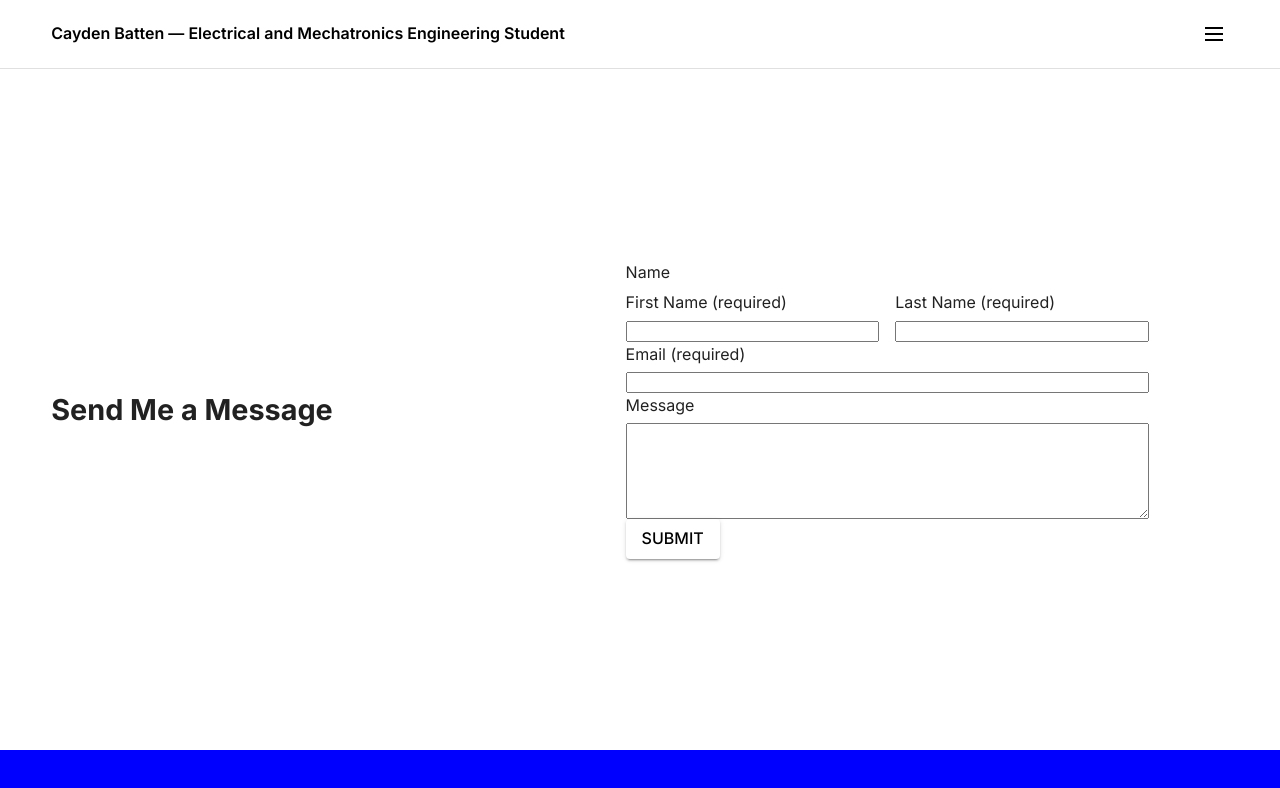
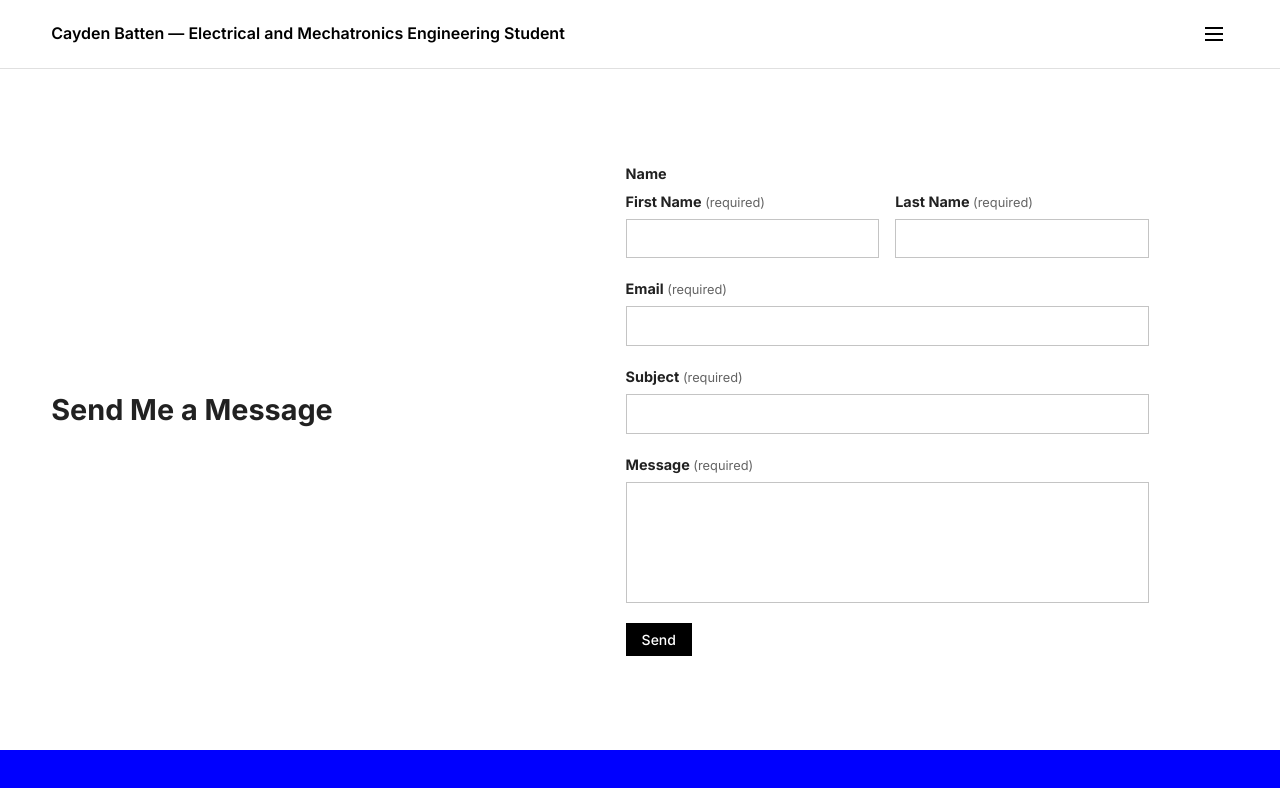
Before and after one commit to ClearlyRubix/Portfolio2, a React (Vite) app: page /contact in a window 1280 px wide. Shown: the top 788 px of the page. Built offline with nearby package versions, Linux system fonts and the light colour scheme.

Commit message:
Contact Form styled up

```diff
--- a/src/components/Navbar.tsx
+++ b/src/components/Navbar.tsx
@@ -337,9 +337,10 @@ export const Navbar = ({
             textDecoration: "none",
             fontSize: "16px",
             display: { xs: "none", md: "block" },
-            color: isIntersecting ? theme.palette.primary.main : theme.palette.primary.contrastText,
+            mixBlendMode: "difference",
+            color: theme.palette.primary.main,
             "&:visited": {
-              color: isIntersecting ? theme.palette.primary.main : theme.palette.primary.contrastText,
+              color: theme.palette.primary.main,
             },
             "&:hover": {
               textDecoration: "underline",
@@ -356,9 +357,10 @@ export const Navbar = ({
             textDecoration: "none",
             fontSize: "16px",
             display: { xs: "block", md: "none" },
-            color: isIntersecting ? theme.palette.primary.main : theme.palette.primary.contrastText,
+            mixBlendMode: "difference",
+            color: theme.palette.primary.main,
             "&:visited": {
-              color: isIntersecting ? theme.palette.primary.main : theme.palette.primary.contrastText,
+              color: theme.palette.primary.main,
             },
             "&:hover": {
               textDecoration: "underline",
--- a/src/components/Theme/Theme.tsx
+++ b/src/components/Theme/Theme.tsx
@@ -7,34 +7,30 @@ import "@fontsource/ubuntu";
 import "@fontsource-variable/inter";
 
 interface PaddingOptions {
-  pagePadding?: string
+  pagePadding?: string;
 }
 
 interface WidthOptions {
-  pageMaxWidth?: string
+  pageMaxWidth?: string;
 }
 
 declare module "@mui/material/styles" {
-
   interface Theme {
-    padding?: PaddingOptions,
-    width?: WidthOptions
+    padding?: PaddingOptions;
+    width?: WidthOptions;
   }
 
   interface ThemeOptions {
-    padding?: PaddingOptions,
-    width?: WidthOptions
+    padding?: PaddingOptions;
+    width?: WidthOptions;
   }
-
 }
 
 declare module "@mui/system" {
-
   interface Theme {
-    padding?: PaddingOptions,
-    width?: WidthOptions
+    padding?: PaddingOptions;
+    width?: WidthOptions;
   }
-
 }
 
 export const themeOptions: ThemeOptions = {
@@ -77,35 +73,34 @@ export const themeOptions: ThemeOptions = {
   typography: {
     fontFamily: "Inter, Poppins, Ubuntu, Roboto",
     h1: {
-      fontSize: '2.2rem',
+      fontSize: "2.2rem",
       fontWeight: 700,
       lineHeight: 1.1,
     },
     h2: {
-      fontSize: '1.8rem',
+      fontSize: "1.8rem",
       fontWeight: 700,
       lineHeight: 1.1,
     },
     h3: {
       fontWeight: 600,
-      fontSize: '1.6rem',
+      fontSize: "1.6rem",
       lineHeight: 1.1,
     },
     h4: {
-      fontSize: '1.4rem',
+      fontSize: "1.4rem",
       fontWeight: 500,
       lineHeight: 1.1,
     },
     h5: {
-      fontSize: '1.2rem',
+      fontSize: "1.2rem",
       lineHeight: 1.1,
     },
     h6: {
-      fontSize: '1rem',
+      fontSize: "1rem",
       lineHeight: 1.1,
       fontWeight: 300,
     },
-    fontSize: 16,
     subtitle1: {
       fontSize: "1rem",
       lineHeight: 1.6,
@@ -117,19 +112,21 @@ export const themeOptions: ThemeOptions = {
       lineHeight: 1.3,
     },
     body1: {
-      fontSize: "1rem",
+      fontSize: "0.9rem",
     },
     body2: {
-      lineHeight: 1.21,
+      lineHeight: 1.1,
       fontWeight: 400,
     },
     button: {
       fontWeight: 500,
-      lineHeight: 1.73,
+      lineHeight: 1.5,
     },
+    htmlFontSize: 16,
+    fontSize: 14
   },
   padding: {
-    pagePadding: "4vw"
+    pagePadding: "4vw",
   },
 };
 
--- a/src/pages/Contact.tsx
+++ b/src/pages/Contact.tsx
@@ -1,4 +1,4 @@
-import { Box, Button, Typography } from "@mui/material";
+import { Box, Button, TextField, Typography } from "@mui/material";
 import type React from "react";
 
 const ContactFormGroup = ({ children }: { children: React.ReactNode }) => {
@@ -51,22 +51,55 @@ const ContactFormField = ({
         label: "ContactFormField",
       }}
     >
-      <Typography component={"label"}>
+      <Typography sx={{ fontWeight: "bold" }} component={"label"}>
         {label}
         {required ? (
-          <Typography component={"span"}> (required)</Typography>
+          <Typography
+            sx={{ filter: "contrast(40%)", fontSize: "0.8rem" }}
+            component={"span"}
+          >
+            {" "}
+            (required)
+          </Typography>
         ) : null}
       </Typography>
-      <input type={type} name={name} required={required} />
+      <TextField
+        sx={{
+          fontWeight: "bold",
+          lineHeight: "normal",
+          "& .MuiInputBase-input": {
+            padding: "0.6rem 0.75rem",
+          },
+          "& .MuiInputBase-root": {
+            borderRadius: 0,
+          },
+          "& .MuiOutlinedInput-root.Mui-focused .MuiOutlinedInput-notchedOutline":
+            {
+              mixBlendMode: "difference",
+            },
+        }}
+        type={type}
+        name={name}
+        required={required}
+      />
     </Box>
   );
 };
 
 export const ContactForm = () => {
   return (
-    <Box component="form">
+    <Box
+      component="form"
+      sx={{
+        display: "flex",
+        flexDirection: "column",
+        gap: "1.25rem",
+      }}
+    >
       <ContactFormGroup>
-        <Typography component="label">Name</Typography>
+        <Typography sx={{ fontWeight: "bold" }} component="label">
+          Name
+        </Typography>
         <ContactFormRow>
           <ContactFormField
             label="First Name"
@@ -86,32 +119,73 @@ export const ContactForm = () => {
         <ContactFormField label="Email" name="email" required type="email" />
       </ContactFormGroup>
       <ContactFormGroup>
-        <Typography component={"label"}>Message</Typography>
-        <textarea name="message" rows={6} required />
+        <ContactFormField label="Subject" name="subject" required type="text" />
       </ContactFormGroup>
-      <Button variant="contained" type="submit">
-        Submit
+      <ContactFormGroup>
+        <Typography sx={{ fontWeight: "bold" }} component={"label"}>
+          Message
+          <Typography
+            sx={{ filter: "contrast(40%)", fontSize: "0.8rem" }}
+            component={"span"}
+          >
+            {" "}
+            (required)
+          </Typography>
+        </Typography>
+        <TextField
+          sx={{
+            "& .MuiInputBase-input": {
+              lineHeight: "normal",
+              padding: "0.6rem 0.75rem",
+            },
+            "& .MuiInputBase-root": {
+              padding: 0,
+              borderRadius: 0,
+            },
+            "& .MuiOutlinedInput-root.Mui-focused .MuiOutlinedInput-notchedOutline":
+              {
+                mixBlendMode: "difference",
+              },
+          }}
+          multiline
+          name="message"
+          rows={6}
+          required
+        />
+      </ContactFormGroup>
+      <Button
+        variant="contained"
+        type="submit"
+        sx={{
+          borderRadius: 0,
+          alignSelf: "flex-start",
+          textTransform: "none",
+          boxShadow: "none",
+          bgcolor: "white",
+          mixBlendMode: "difference"
+        }}
+      >
+        Send
       </Button>
     </Box>
   );
 };
 
 export const Contact = () => {
-
   return (
     <Box
       sx={(theme) => ({
-        display: {xs: "flex", md: "grid"},
+        display: { xs: "flex", md: "grid" },
         gridTemplateColumns: { xs: "1fr", md: "1fr 1fr" },
-        flexDirection: {xs: "column"},
+        flexDirection: { xs: "column" },
         gap: "4vw",
-        alignItems: {xs: "start", md: "center"},
+        alignItems: { xs: "start", md: "center" },
         justifyContent: "center",
         label: "ContactSection",
         marginTop: "var(--nav-height)",
         minHeight: "calc(100vh - var(--nav-height) - var(--footer-height))",
         padding: theme.padding?.pagePadding,
-        maxWidth: "1200px"
+        maxWidth: "1200px",
       })}
     >
       <Box
```
